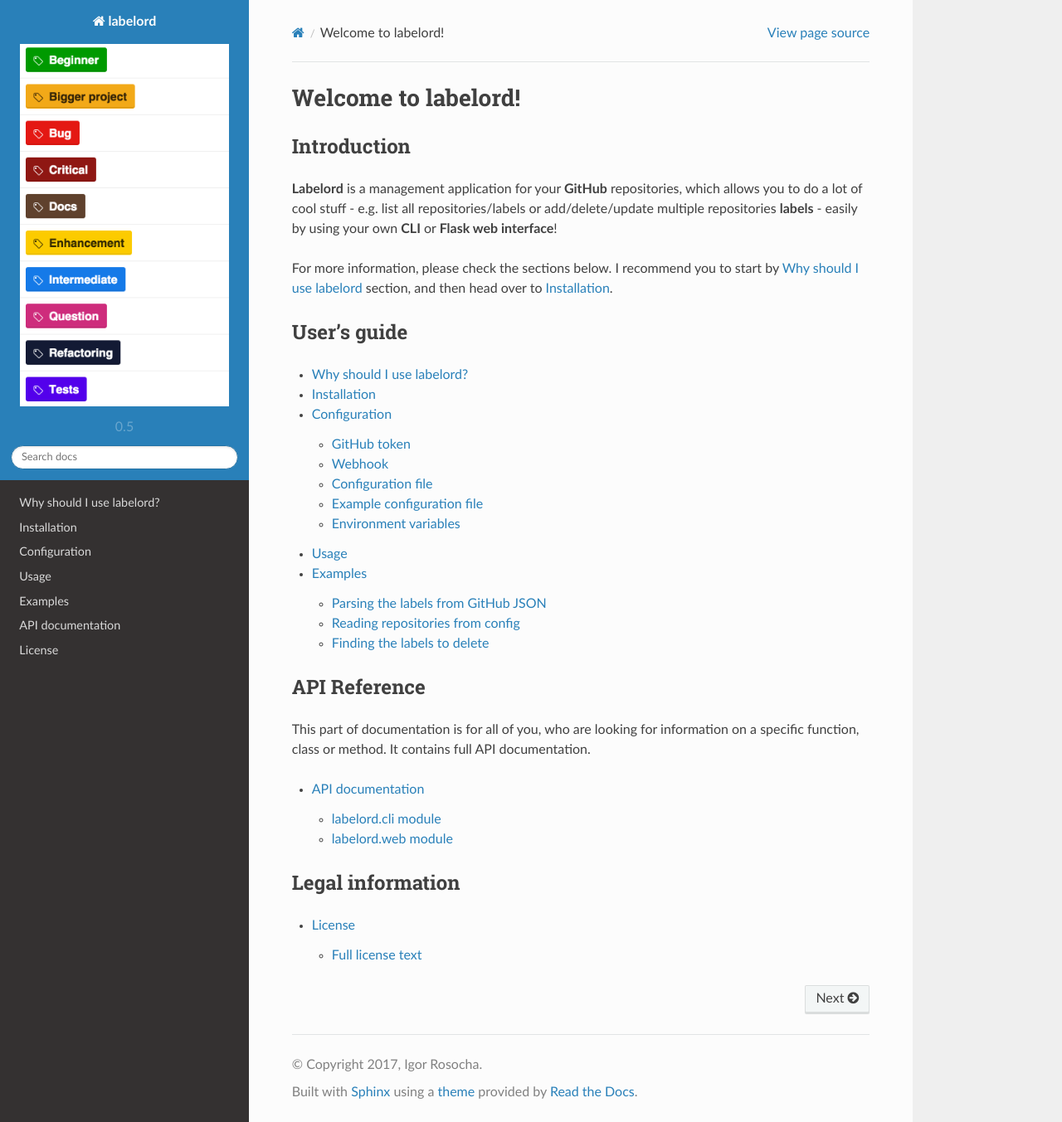
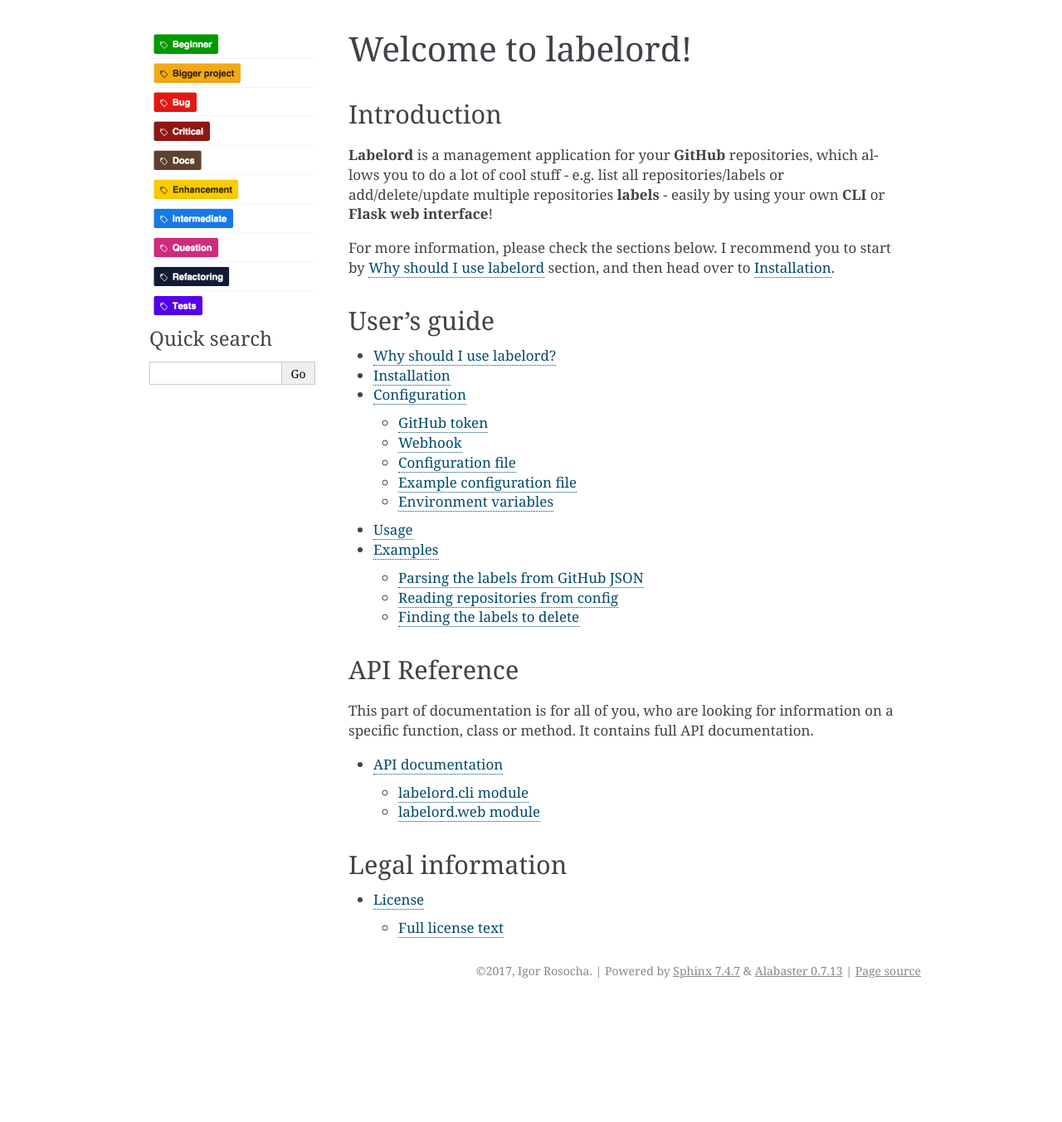
Before and after one commit to hroncok/labelord_IgorRosocha, a Sphinx documentation site: the page built from docs/index.rst, in a window 1280 px wide and 1353 px high. Shown: the whole window at 83% size. Built offline with Sphinx 7.4.7, drawn with Linux system fonts in a browser that asks for light colours.

Commit message:
default documentation theme

```diff
--- a/docs/conf.py
+++ b/docs/conf.py
@@ -86,8 +86,8 @@
 # The theme to use for HTML and HTML Help pages.  See the documentation for
 # a list of builtin themes.
 #
-html_theme = "sphinx_rtd_theme"
-# html_theme = 'alabaster'
+#html_theme = "sphinx_rtd_theme"
+html_theme = 'alabaster'
 
 # Logo
 html_logo = "_static/dr-labels.png"
```
